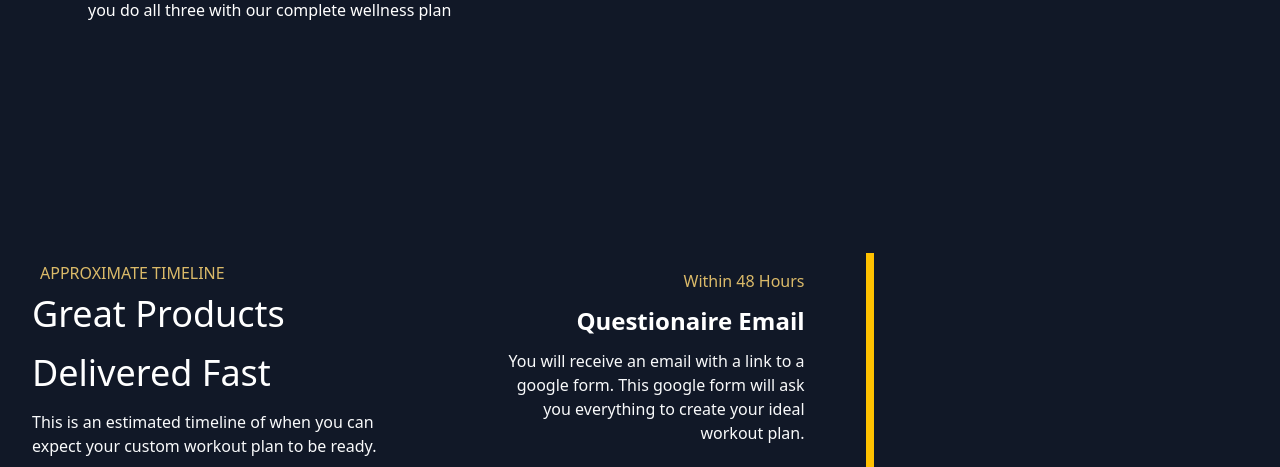
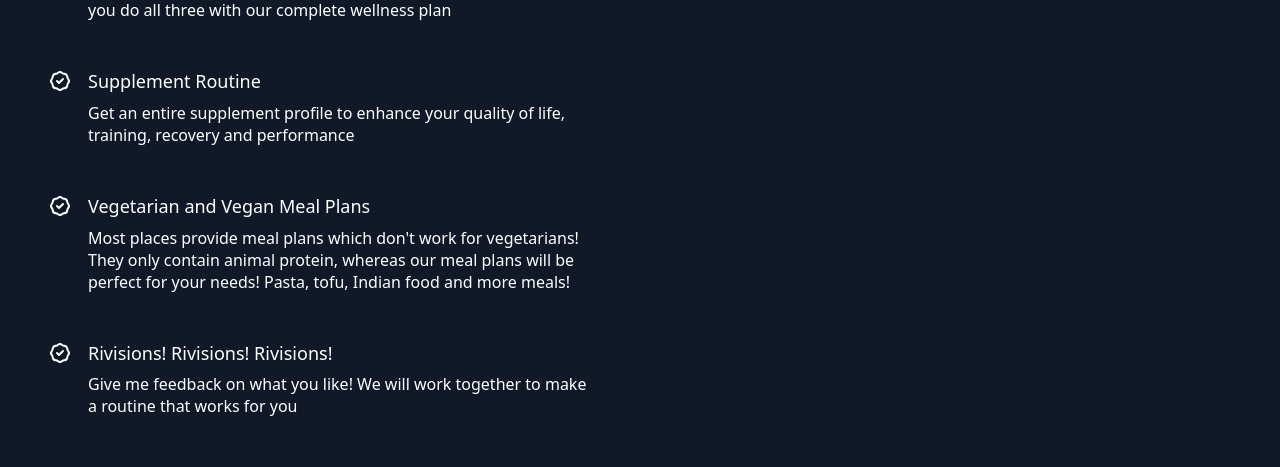
Before and after one commit to jburanpuri/IntelligentLifting, a Next.js app: page /custom in a window 1280 px wide. Shown: the part 1272-1739 px from the top of the page. Built offline with nearby package versions, Linux system fonts and the light colour scheme.

Commit message:
updated coaching page

```diff
--- a/components/HeroComponent/hero.js
+++ b/components/HeroComponent/hero.js
@@ -8,7 +8,7 @@ export default function Hero() {
             <div className="flex-1 flex items-center">
             <div className="text-center mx-auto">
               <h1 className="font-extrabold text-7xl text-primary">Intelligent Lifting</h1>
-              <p className="px-4 font-normal text-white text-4xl mt-5 ">The place to get the best workout plans, for free</p>
+              <p className="px-4 font-normal text-white text-4xl mt-5 ">The place to get the best workout plans</p>
               <Link className="px-6 py-3 text-2xl inline-block rounded-md bg-primary text-black hover:bg-white transition-colors mt-10 " href="/plans">See Plans</Link>
             </div>
           </div>
--- a/components/MarketingComponent/box.js
+++ b/components/MarketingComponent/box.js
@@ -56,6 +56,7 @@ export default function Marketing2() {
             </h6>
             <p className="text-center md:text-base py-2 text-white">
             Personal training can cost up to $120 per hour. With Intelligent Lifting, you get a better plan, workout at your own convinience, and keep the money in your pocket.
+            Our coaching is completely optional!
             </p>
           </div>
           <div className="w-56 h-1 transition duration-300 transform bg-white rounded-full group-hover:bg-deep-purple-accent-400 group-hover:scale-110 sm:h-auto sm:w-1" />
--- a/pages/custom.js
+++ b/pages/custom.js
@@ -60,11 +60,42 @@ export default function Custom() {
 					<p className="text-lg font-medium leading-snug">Perfect for Natural Lifters</p>
 					<p className="leading-snug">Natural lifters need to dial in sleep, training, and diet. We can help you do all three with our complete wellness plan</p>
 				</div>
+      </div>
+
+
+
+      <div className="flex space-x-2 sm:space-x-4">
+				<svg xmlns="http://www.w3.org/2000/svg" fill="none" viewBox="0 0 24 24" stroke="currentColor" className="flex-shrink-0 w-6 h-6">
+					<path strokeLinecap="round" strokeLinejoin="round" strokeWidth="2" d="M9 12l2 2 4-4M7.835 4.697a3.42 3.42 0 001.946-.806 3.42 3.42 0 014.438 0 3.42 3.42 0 001.946.806 3.42 3.42 0 013.138 3.138 3.42 3.42 0 00.806 1.946 3.42 3.42 0 010 4.438 3.42 3.42 0 00-.806 1.946 3.42 3.42 0 01-3.138 3.138 3.42 3.42 0 00-1.946.806 3.42 3.42 0 01-4.438 0 3.42 3.42 0 00-1.946-.806 3.42 3.42 0 01-3.138-3.138 3.42 3.42 0 00-.806-1.946 3.42 3.42 0 010-4.438 3.42 3.42 0 00.806-1.946 3.42 3.42 0 013.138-3.138z"></path>
+				</svg>
+      <div className="space-y-2">
+					<p className="text-lg font-medium leading-snug">Supplement Routine</p>
+					<p className="leading-snug">Get an entire supplement profile to enhance your quality of life, training, recovery and performance</p>
+				</div>
+		</div>
+    <div className="flex space-x-2 sm:space-x-4">
+				<svg xmlns="http://www.w3.org/2000/svg" fill="none" viewBox="0 0 24 24" stroke="currentColor" className="flex-shrink-0 w-6 h-6">
+					<path strokeLinecap="round" strokeLinejoin="round" strokeWidth="2" d="M9 12l2 2 4-4M7.835 4.697a3.42 3.42 0 001.946-.806 3.42 3.42 0 014.438 0 3.42 3.42 0 001.946.806 3.42 3.42 0 013.138 3.138 3.42 3.42 0 00.806 1.946 3.42 3.42 0 010 4.438 3.42 3.42 0 00-.806 1.946 3.42 3.42 0 01-3.138 3.138 3.42 3.42 0 00-1.946.806 3.42 3.42 0 01-4.438 0 3.42 3.42 0 00-1.946-.806 3.42 3.42 0 01-3.138-3.138 3.42 3.42 0 00-.806-1.946 3.42 3.42 0 010-4.438 3.42 3.42 0 00.806-1.946 3.42 3.42 0 013.138-3.138z"></path>
+				</svg>
+      <div className="space-y-2">
+					<p className="text-lg font-medium leading-snug">Vegetarian and Vegan Meal Plans</p>
+					<p className="leading-snug">Most places provide meal plans which don't work for vegetarians!
+          They only contain animal protein, whereas our meal plans will be perfect for your needs! Pasta, tofu, Indian food and more meals!</p>
+				</div>
+		</div>
+    <div className="flex space-x-2 sm:space-x-4">
+				<svg xmlns="http://www.w3.org/2000/svg" fill="none" viewBox="0 0 24 24" stroke="currentColor" className="flex-shrink-0 w-6 h-6">
+					<path strokeLinecap="round" strokeLinejoin="round" strokeWidth="2" d="M9 12l2 2 4-4M7.835 4.697a3.42 3.42 0 001.946-.806 3.42 3.42 0 014.438 0 3.42 3.42 0 001.946.806 3.42 3.42 0 013.138 3.138 3.42 3.42 0 00.806 1.946 3.42 3.42 0 010 4.438 3.42 3.42 0 00-.806 1.946 3.42 3.42 0 01-3.138 3.138 3.42 3.42 0 00-1.946.806 3.42 3.42 0 01-4.438 0 3.42 3.42 0 00-1.946-.806 3.42 3.42 0 01-3.138-3.138 3.42 3.42 0 00-.806-1.946 3.42 3.42 0 010-4.438 3.42 3.42 0 00.806-1.946 3.42 3.42 0 013.138-3.138z"></path>
+				</svg>
+    <div className="space-y-2">
+					<p className="text-lg font-medium leading-snug">Rivisions! Rivisions! Rivisions!</p>
+					<p className="leading-snug">Give me feedback on what you like! We will work together to make a routine that works for you</p>
+				</div>
 		</div>
 </div>
 		<div className="lg:w-1/2 xl:w-1/2 ">
 			<div className="flex items-center justify-center p-4 md:p-8 lg:p-12">
-				<img src="/transformation.png" alt="" className="rounded-lg shadow-lg bg-gray-500 aspect-video sm:min-h-96" />
+				<img src="/transformation.png" alt="" className="rounded-lg shadow-lg bg-gray-500 sm:min-h-96" />
 			</div>
 		</div>
 	</div>
```
Also changed, not shown: 1 other file (tests, documents, lock files or other folders).
